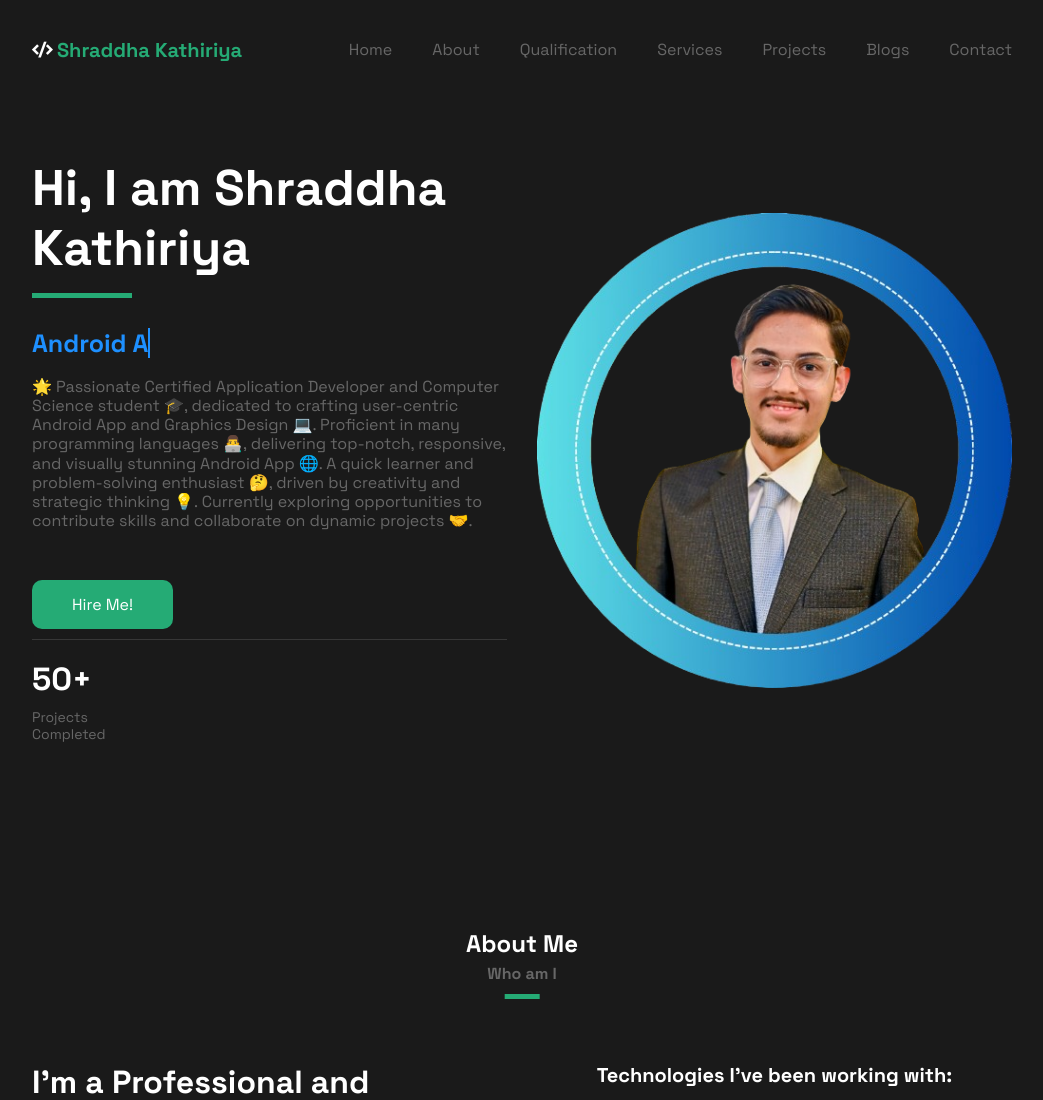
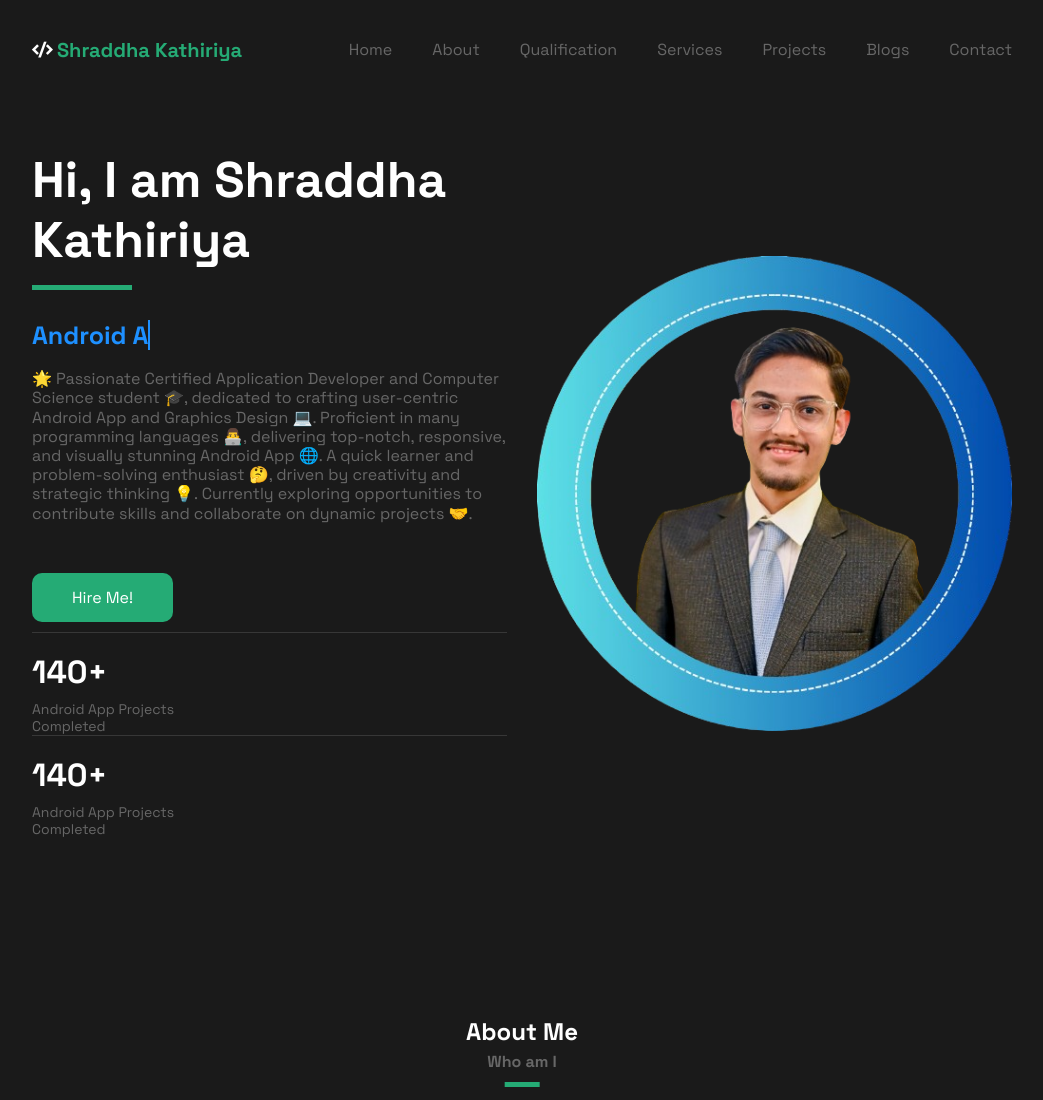
Before and after one commit to panthitech/portfolio, a plain HTML site: page index.html in a window 1280 px wide. Shown: the top 1100 px of the page, without its empty margins (118-1161 px from the left). Drawn offline with nearby package versions, Linux system fonts and the light colour scheme.

Commit message:
Update index.html

```diff
--- a/index.html
+++ b/index.html
@@ -94,12 +94,18 @@
                             creativity and strategic thinking 💡. Currently exploring opportunities to contribute skills
                             and collaborate on dynamic projects 🤝.
                         </p>
-                        <a href="mailto:shraddhakthiriya900@gmail.com" class="btn--primary"
+                        <a href="mailto:shraddhakathiriya900@gmail.com" class="btn--primary"
                             style="padding:1.5rem 4rem;margin-bottom:10px;display:inline-block;">Hire Me!</a>
                         <div class="hero__info">
                             <div class="hero__info-wrapper">
-                                <p class="hero__info-number">50+</p>
-                                <h2 class="hero__info-title">Projects<br>Completed</h2>
+                                <p class="hero__info-number">140+</p>
+                                <h2 class="hero__info-title">Android App Projects<br>Completed</h2>
+                            </div>
+                        </div>
+                           <div class="hero__info">
+                            <div class="hero__info-wrapper">
+                                <p class="hero__info-number">140+</p>
+                                <h2 class="hero__info-title">Android App Projects<br>Completed</h2>
                             </div>
                         </div>
                     </div>
```
